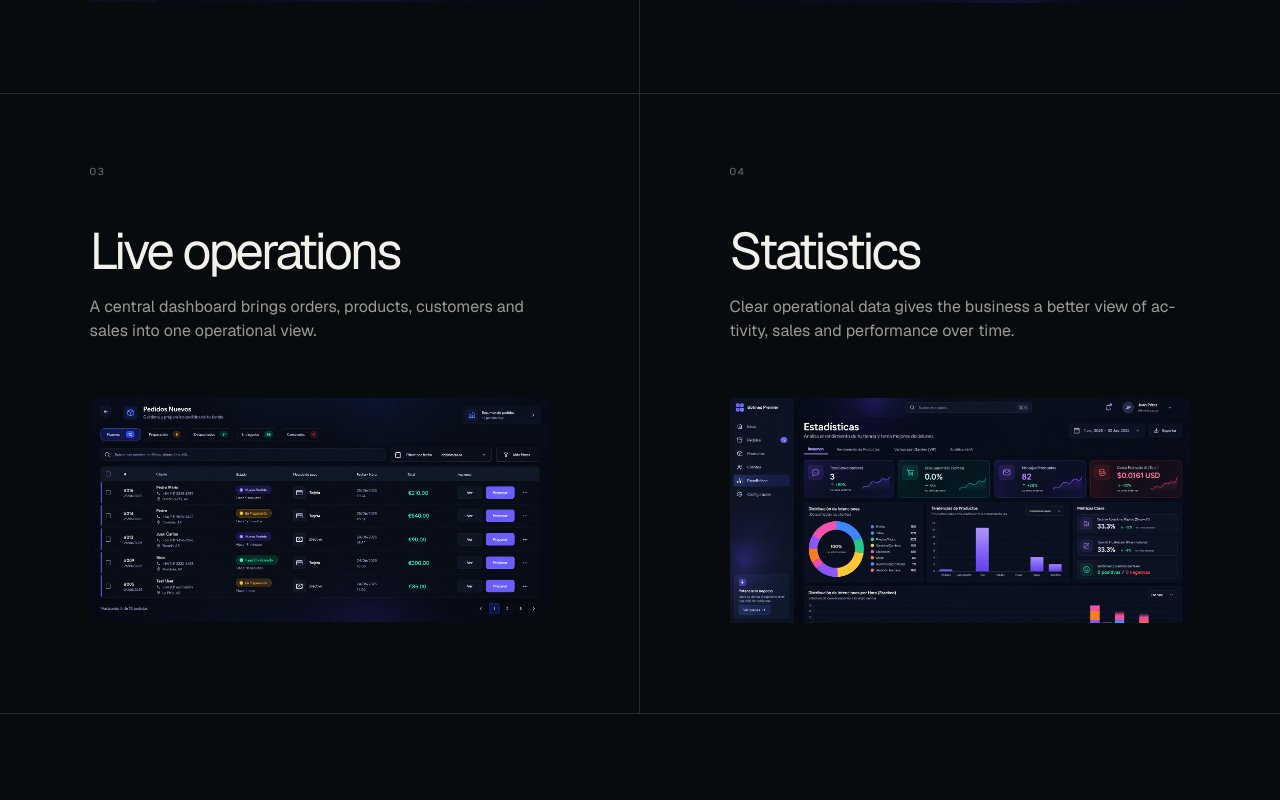
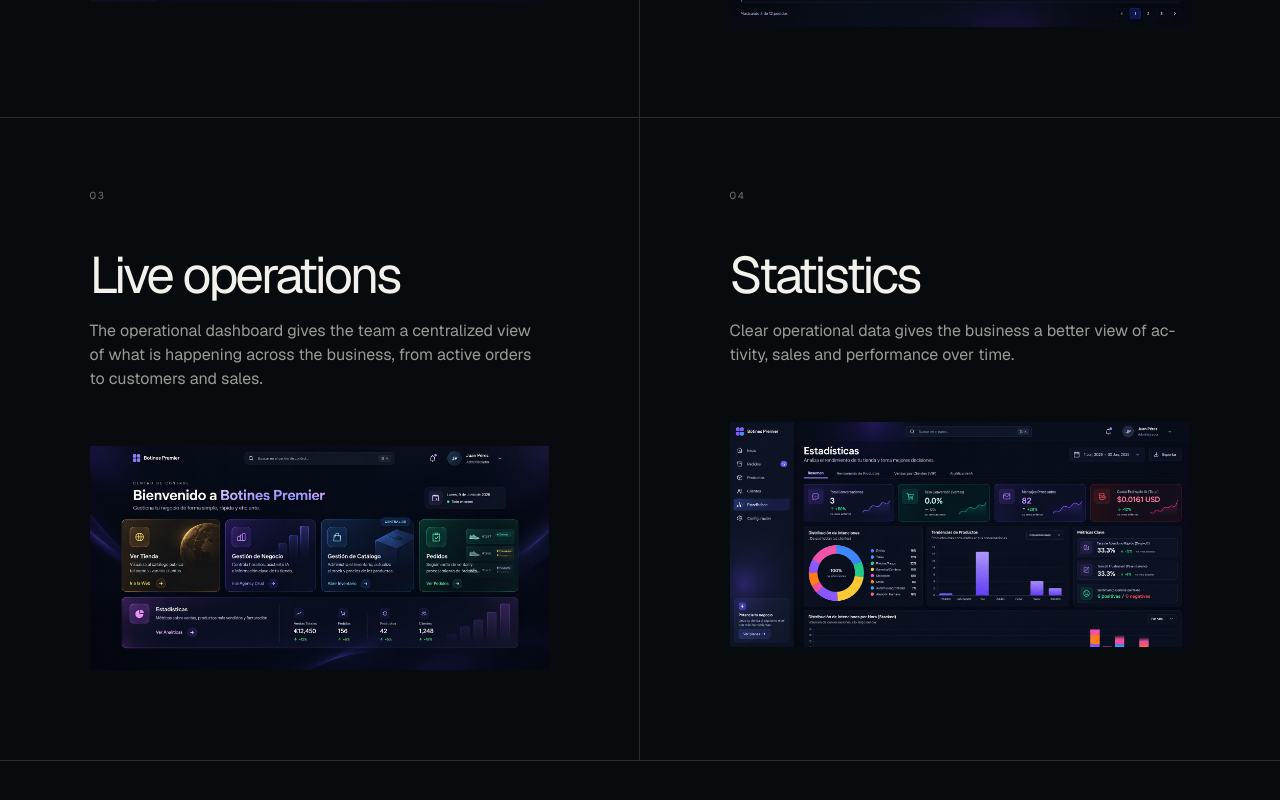
Before and after one commit to NicolasLlanos8799/weareleba, a Next.js app: page /work/order-flow in a window 1280 px wide. Shown: the part 2229-3029 px from the top of the page. Built offline with nearby package versions, Linux system fonts and the light colour scheme.

Commit message:
Differentiate Order Flow operational sections

```diff
--- a/components/sections/OrderFlowCase.tsx
+++ b/components/sections/OrderFlowCase.tsx
@@ -12,8 +12,8 @@ const content = {
     idea: "Order Flow connects the customer journey with the operational side of the business — bringing products, orders, customers and sales into one clear system.",
     blocks: [
       ["01", "Digital catalog", "A structured product catalog gives customers a clearer way to browse, choose and build an order.", "/assets/orderflow/productos.png", "Order Flow product catalog"],
-      ["02", "Order capture", "Incoming requests are translated into structured orders instead of being lost inside chat conversations.", "/assets/orderflow/pedidos.png", "Order Flow orders"],
-      ["03", "Live operations", "A central dashboard brings orders, products, customers and sales into one operational view.", "/assets/orderflow/pedidos.png", "Order Flow operational orders"],
+      ["02", "Order capture", "Incoming requests are translated into structured orders, with the essential customer and order details organized for the team.", "/assets/orderflow/pedidos.png", "Order Flow orders"],
+      ["03", "Live operations", "The operational dashboard gives the team a centralized view of what is happening across the business, from active orders to customers and sales.", "/assets/orderflow/panelcontrol.png", "Order Flow control panel"],
       ["04", "Statistics", "Clear operational data gives the business a better view of activity, sales and performance over time.", "/assets/orderflow/estadisticas.png", "Order Flow statistics"],
     ],
     closing: "A SYSTEM BUILT TO TURN CONVERSATIONS INTO OPERATIONS.",
@@ -27,8 +27,8 @@ const content = {
     idea: "Order Flow conecta la experiencia del cliente con la operación del negocio, reuniendo productos, pedidos, clientes y ventas dentro de un único sistema claro.",
     blocks: [
       ["01", "Catálogo digital", "Un catálogo estructurado permite a los clientes explorar productos, elegir y construir su pedido de forma más clara.", "/assets/orderflow/productos.png", "Catálogo de productos de Order Flow"],
-      ["02", "Captura de pedidos", "Las solicitudes entrantes se convierten en pedidos estructurados en lugar de perderse dentro de las conversaciones.", "/assets/orderflow/pedidos.png", "Pedidos de Order Flow"],
-      ["03", "Operación en tiempo real", "Un panel central reúne pedidos, productos, clientes y ventas en una única vista operativa.", "/assets/orderflow/pedidos.png", "Operación de pedidos de Order Flow"],
+      ["02", "Captura de pedidos", "Las solicitudes entrantes se convierten en pedidos estructurados, con la información esencial del cliente y del pedido organizada para el equipo.", "/assets/orderflow/pedidos.png", "Pedidos de Order Flow"],
+      ["03", "Operación en tiempo real", "El panel operativo ofrece al equipo una visión centralizada de lo que sucede en el negocio, desde los pedidos activos hasta clientes y ventas.", "/assets/orderflow/panelcontrol.png", "Panel de control de Order Flow"],
       ["04", "Estadísticas", "Datos operativos claros permiten entender mejor la actividad, las ventas y el rendimiento del negocio a lo largo del tiempo.", "/assets/orderflow/estadisticas.png", "Estadísticas de Order Flow"],
     ],
     closing: "UN SISTEMA CREADO PARA CONVERTIR CONVERSACIONES EN OPERACIONES.",
```
